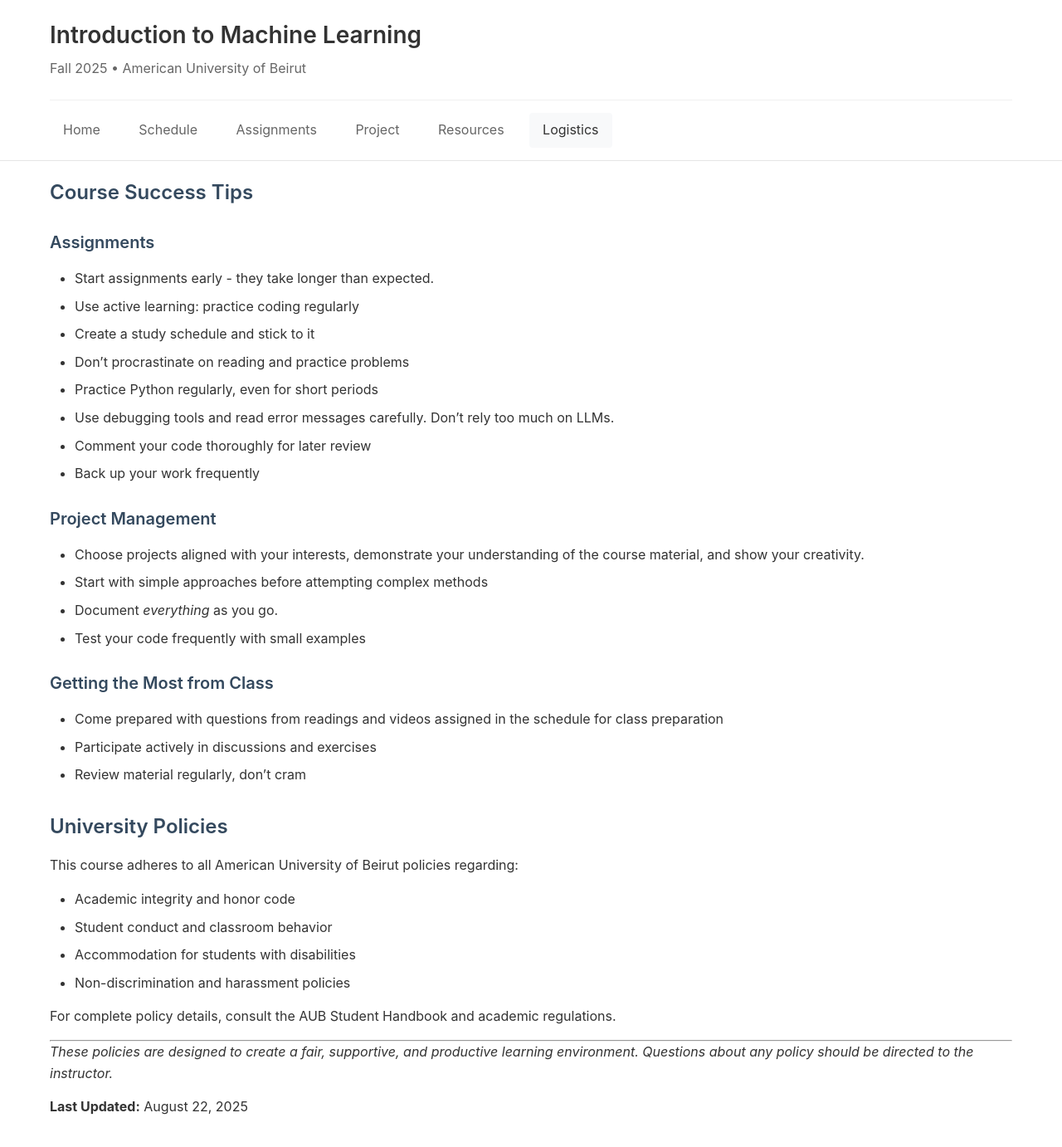
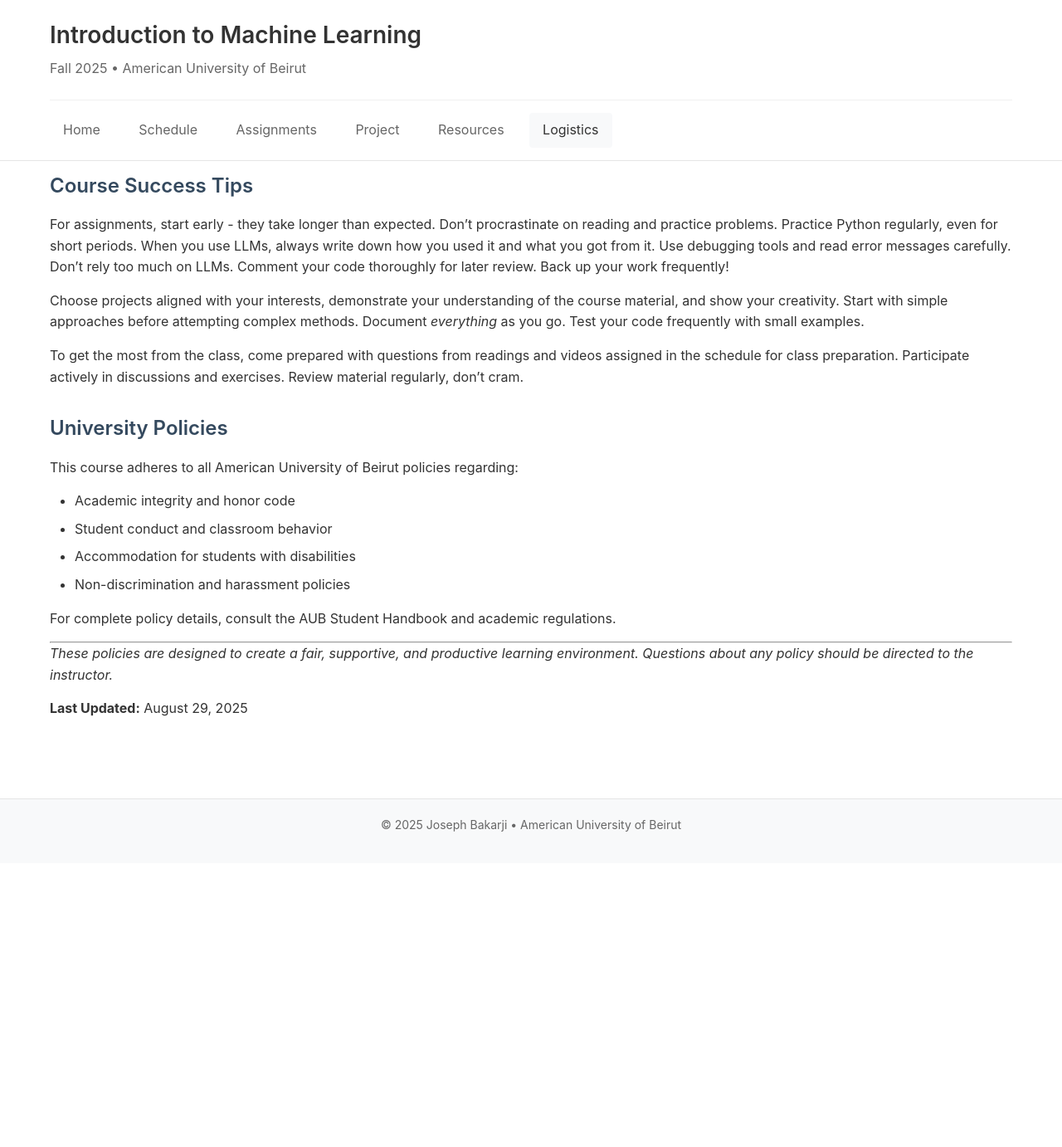
Before and after one commit to Data-Driven-Modeling-Lab/intro2ml, a Jekyll site: the page built from logistics.md, in a window 1280 px wide and 1400 px high, scrolled down 2156 px. Shown: the top 1382 px of the window at 83% size. Built offline with Jekyll 4.4.1, drawn with Linux system fonts in a browser that asks for light colours; after the commit the page ends 3196 px from its top, so only the background shows below that; some of the changed text lies outside the part shown.

Commit message:
updated policy

```diff
--- a/logistics.md
+++ b/logistics.md
@@ -36,10 +36,9 @@
 ##  Grading & Assessment
 
 ### Late Policy
-- **Late days:** You get 5 (emergency) extra days to use on any assignment (except project) submission. Use them wisely.
-- **Assignments:** 10% penalty per day late (including weekends)
-- **Projects:** 15% penalty per late day
-- **Extensions:** Only available for well-documented emergencies or health issues
+- **Late days:** You get a total of 5 (emergency) late days to use on any assignment submission (except project). You can only use 3 days per assignment. Use them wisely.
+- **Penalty:** 10% penalty per day late beyond credit late days (including weekends)
+- **Extensions:** Only available for well-documented emergencies.
 
 ##  Assignment Policies
 
@@ -75,26 +74,11 @@
 
 ##  Course Success Tips
 
-### Assignments
-- Start assignments early - they take longer than expected.
-- Use active learning: practice coding regularly
-- Create a study schedule and stick to it
-- Don't procrastinate on reading and practice problems
-- Practice Python regularly, even for short periods
-- Use debugging tools and read error messages carefully. Don't rely too much on LLMs.
-- Comment your code thoroughly for later review
-- Back up your work frequently
+For assignments, start early - they take longer than expected. Don't procrastinate on reading and practice problems. Practice Python regularly, even for short periods. When you use LLMs, always write down how you used it and what you got from it. Use debugging tools and read error messages carefully. Don't rely too much on LLMs. Comment your code thoroughly for later review. Back up your work frequently!
 
-### Project Management
-- Choose projects aligned with your interests, demonstrate your understanding of the course material, and show your creativity.
-- Start with simple approaches before attempting complex methods
-- Document *everything* as you go.
-- Test your code frequently with small examples
+Choose projects aligned with your interests, demonstrate your understanding of the course material, and show your creativity. Start with simple approaches before attempting complex methods. Document *everything* as you go. Test your code frequently with small examples.
 
-### Getting the Most from Class
-- Come prepared with questions from readings and videos assigned in the schedule for class preparation
-- Participate actively in discussions and exercises
-- Review material regularly, don't cram
+To get the most from the class, come prepared with questions from readings and videos assigned in the schedule for class preparation. Participate actively in discussions and exercises. Review material regularly, don't cram.
 
 ##  University Policies
 
@@ -110,4 +94,4 @@
 
 *These policies are designed to create a fair, supportive, and productive learning environment. Questions about any policy should be directed to the instructor.*
 
-**Last Updated:** August 22, 2025
+**Last Updated:** August 29, 2025
```
Also changed, not shown: other parts of logistics.md (+1 -1 lines).
